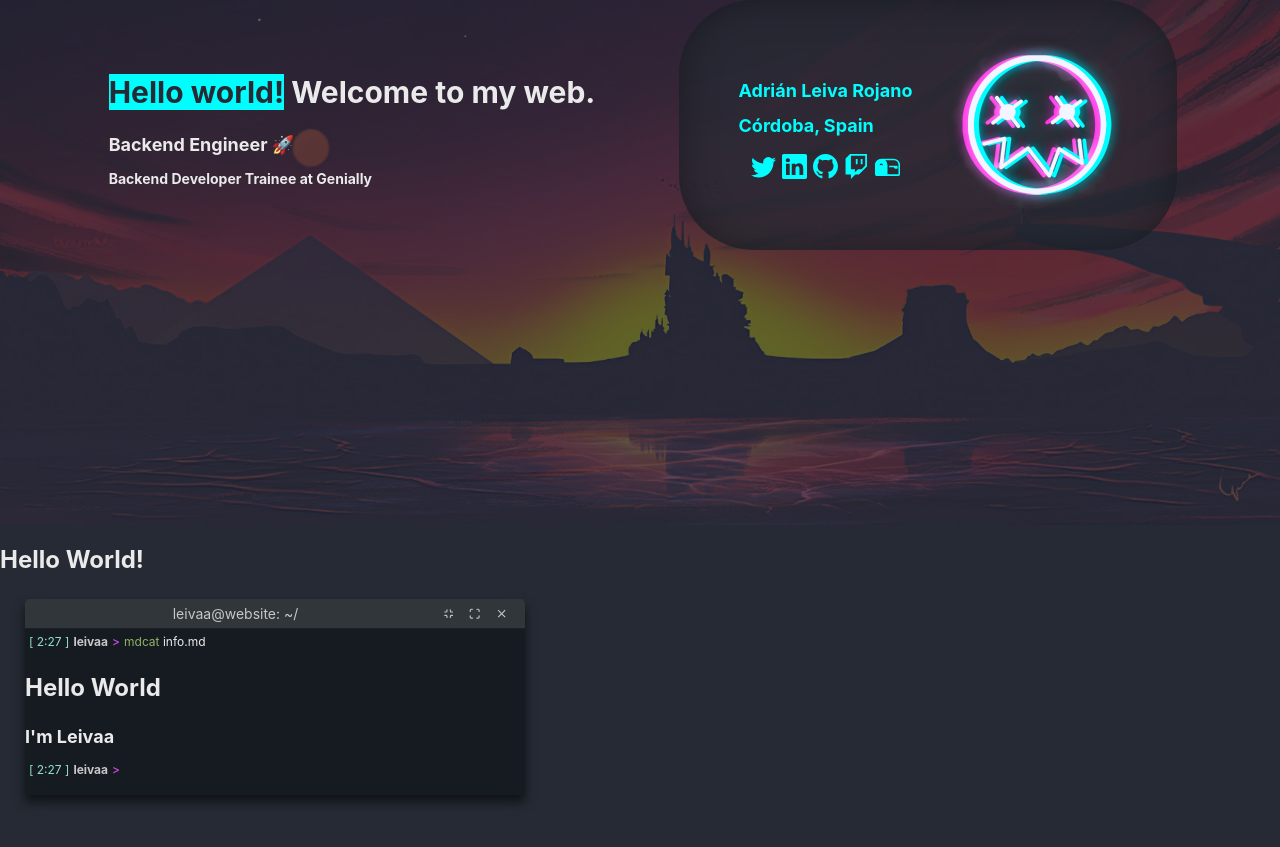
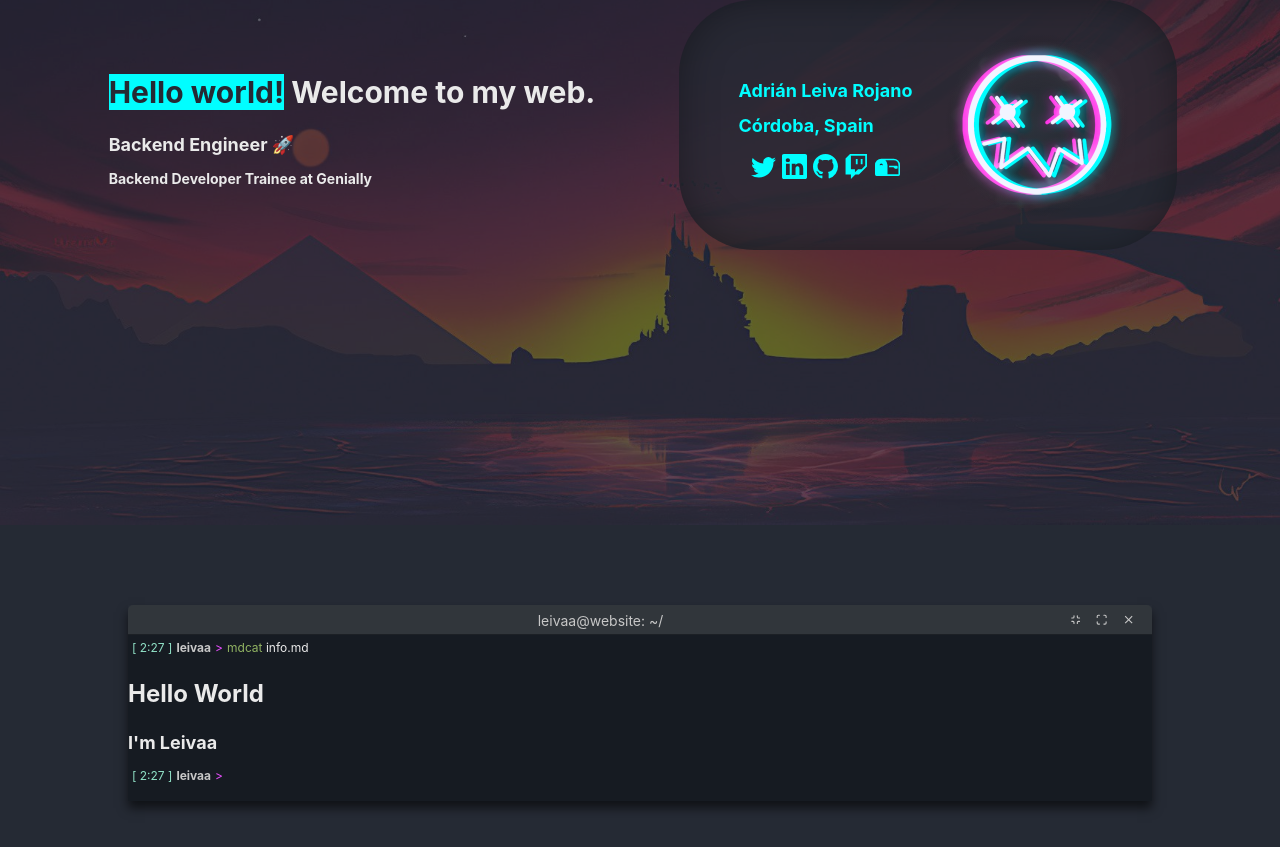
Before and after one commit to leivaa21/leivaa21.github.io, a Next.js app: page / in a window 1280 px wide. Shown: the part 275-1122 px from the top of the page. Before the commit the page ends 1095 px from the top, so only its background shows below. Built offline with nearby package versions, Linux system fonts and the light colour scheme.

Commit message:
feat: made more customizable the terminal container

```diff
--- a/src/components/terminal-container/index.tsx
+++ b/src/components/terminal-container/index.tsx
@@ -5,18 +5,21 @@ import styles from './terminal.module.css'
 
 type props = {
   command: string,
-  file: string,
+  param?: string,
+  width?: string,
+  height?: string,
+  margin?: string,
   children: JSX.Element,
 }
 
-const TerminalContainer = ({command, file, children}: props) => {
+const TerminalContainer = ({command, param, children, width, height, margin}: props) => {
 
   const router = useRouter();
 
   const terminalVariables = {
-    ['--width' as any]: "500px",
-    ['--height' as any]: "",
-    ['--margin' as any]: "25px",
+    ['--width' as any]: width,
+    ['--height' as any]: height,
+    ['--margin' as any]: margin,
     ['--toolbar-background' as any]: "#31363B",
     ['--background' as any]: '#0A0E1488',
     ['--font-white' as any]: '#C7C7C7',
@@ -61,7 +64,7 @@ const TerminalContainer = ({command, file, children}: props) => {
             <span className={styles.terminal_time}>{prompt.time}</span>
             <span className={styles.terminal_user}>{texts.user}</span>
             <span className={styles.terminal_bling}>{prompt.mark}</span>
-            <p className={styles.terminal_command_text}><span>{command}</span> {file}</p>
+            <p className={styles.terminal_command_text}><span>{command}</span> {param}</p>
           </div>
           <div className={styles.output}>
             {children}
--- a/src/components/terminal-container/terminal.module.css
+++ b/src/components/terminal-container/terminal.module.css
@@ -58,7 +58,6 @@
 }
 
 .btn:hover {
-  cursor: pointer;
   background: var(--font-white);
   color: var(--toolbar-background);
 }
@@ -97,7 +96,10 @@
   flex-direction: column;
   flex: 1;
   padding: 0.5em 0 1.5em 0;
+}
 
+.terminal_body:hover {
+  cursor:text;
 }
 
 .terminal_command {
--- a/src/pages/index.tsx
+++ b/src/pages/index.tsx
@@ -17,10 +17,7 @@ const Home: NextPage = () => {
         <Hero />
         <Navbar />
         <section id="Home">
-          <div>
-            <h1>Hello World!</h1>
-          </div>
-          <TerminalContainer command='mdcat' file='info.md'>
+          <TerminalContainer command='mdcat' param='info.md' width='80vw' height='min-content' margin='10vh 10vw'>
             <Info/>
           </TerminalContainer>
         </section>
```
